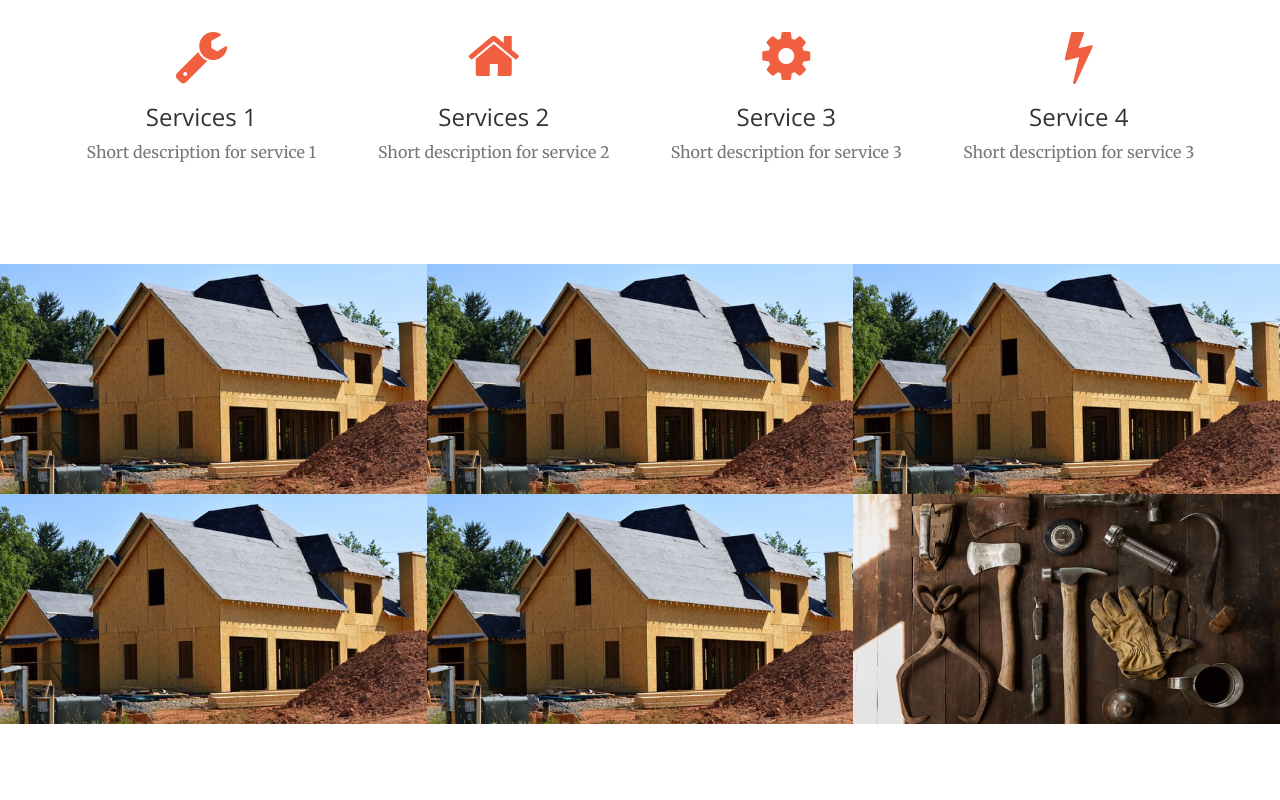
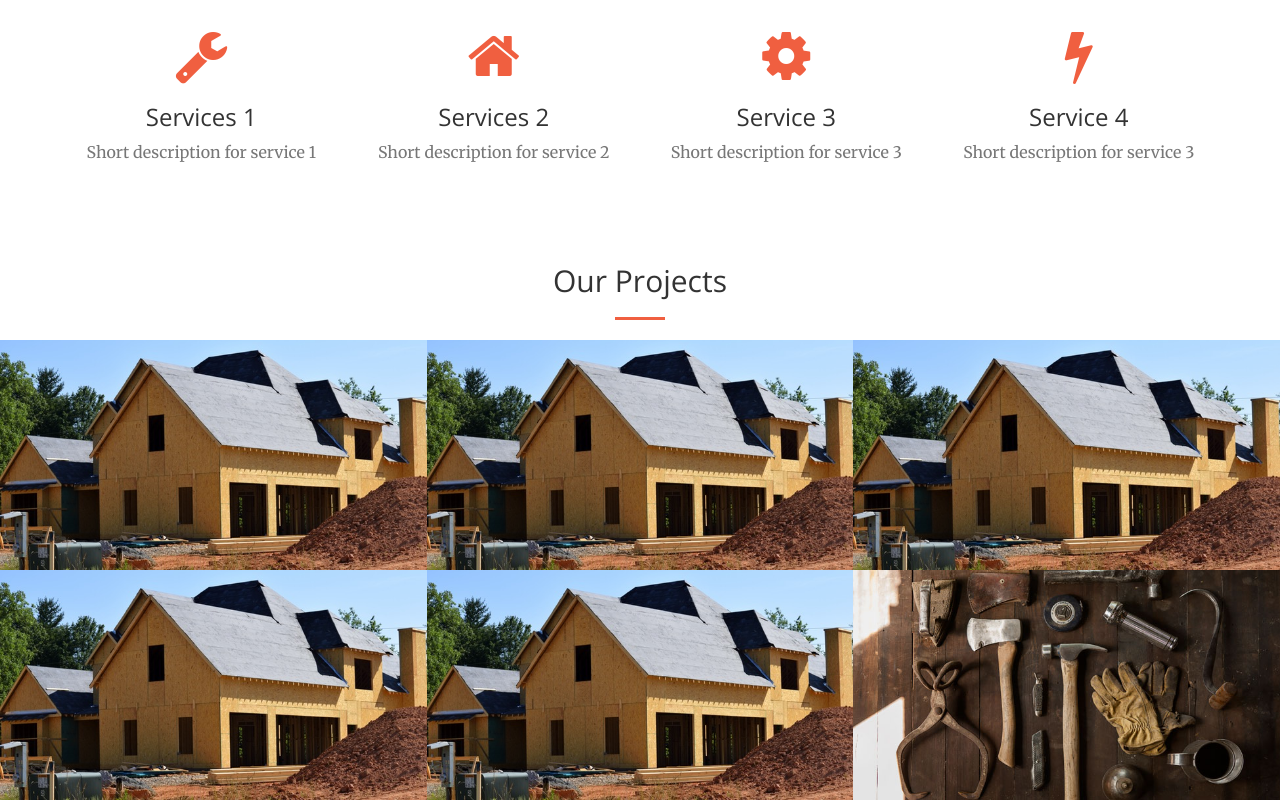
Before and after one commit to vzhen/vlee, a website: page index.html in a window 1280 px wide. Shown: the part 1288-2088 px from the top of the page. Before the commit the page ends 2012 px from the top, so only its background shows below. Drawn offline with nearby package versions, Linux system fonts and the light colour scheme.

Commit message:
Added our projects heading

```diff
--- a/index.html
+++ b/index.html
@@ -137,6 +137,13 @@
 
     <section class="no-padding" id="projects">
         <div class="container-fluid">
+            <div class="row">
+                <div class="col-lg-12 text-center">
+                    <h2 class="section-heading">Our Projects</h2>
+                    <hr class="primary">
+                </div>
+            </div>
+
             <div class="row no-gutter popup-gallery">
                 <div class="col-lg-4 col-sm-6">
                     <a href="img/portfolio/fullsize/1.jpg" class="portfolio-box">
```
